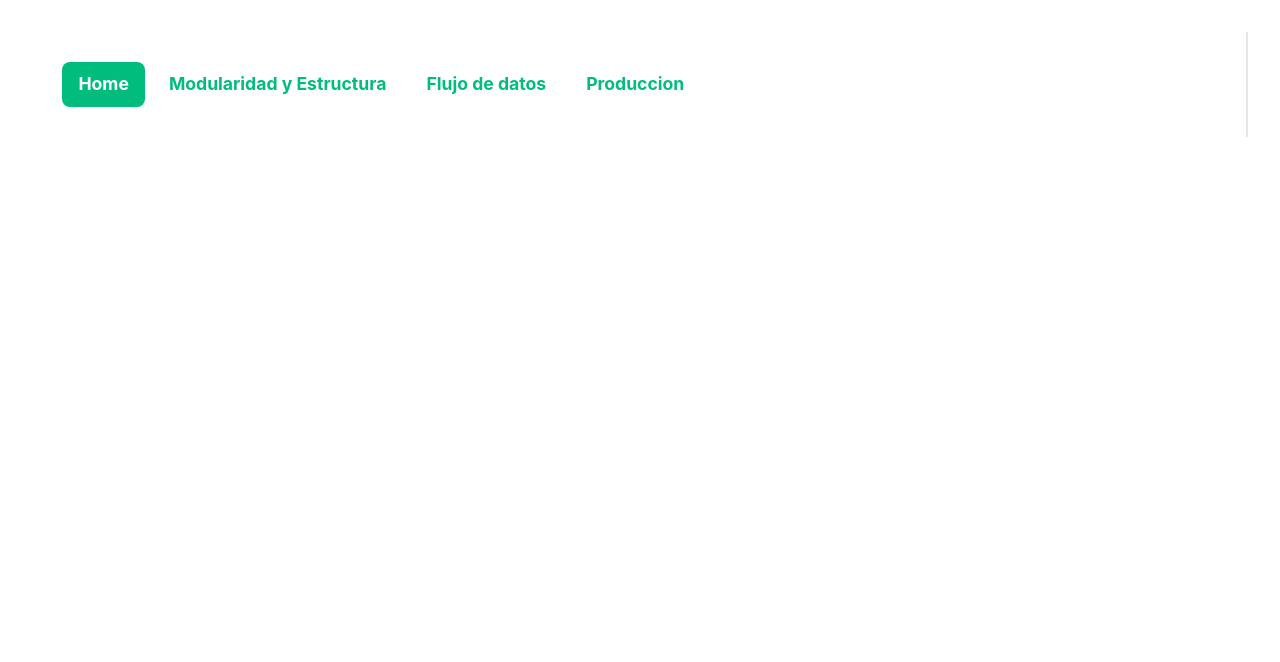
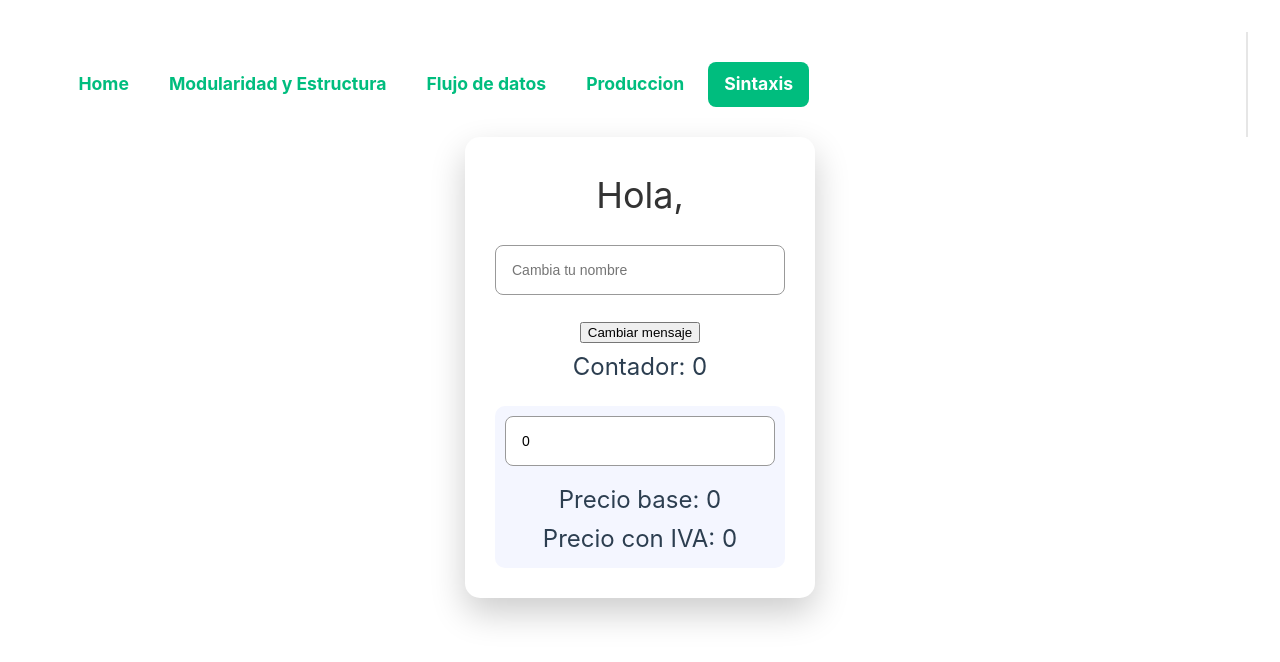
Before and after one commit to Kevingedev/introduccionVUE, a Vue app: page /sintaxis in a window 1280 px wide. Shown: the top 662 px of the page. Built offline with nearby package versions, Linux system fonts and the light colour scheme.

Commit message:
actual. singtaxis vue

```diff
--- /dev/null
+++ b/src/components/Sintaxis.vue
@@ -0,0 +1,76 @@
+<script setup>
+import { ref, computed } from 'vue'
+const nombre = ref('')
+const mensaje = ref('')
+const contador = ref(0)
+
+const precio = ref(0)
+const precioConIVA = computed(() => precio.value * 1.21)
+
+const actualizarMensaje = () => {
+  mensaje.value = 'Mensaje actualizado'
+  contador.value++
+}
+</script>
+
+<template>
+  <div class="container">
+    <div class="card">
+            <!-- Interpolación -->
+        <h2>Hola, {{ nombre }}</h2>
+
+        <!-- v-model -->
+        <input v-model="nombre" placeholder="Cambia tu nombre" class="input" />
+
+        <!-- v-on -->
+        <button @click="actualizarMensaje">
+          Cambiar mensaje
+        </button>
+
+        <p>{{ mensaje }}</p>
+        <p>Contador: {{ contador }}</p>
+
+          <div class="precio-box">
+              <!-- computed -->
+            <input type="number" v-model="precio" class="input" />
+            <p>Precio base: {{ precio }}</p>
+            <p>Precio con IVA: {{ precioConIVA }}</p>
+
+          </div>
+
+  </div>
+
+  </div>
+
+</template>
+
+<style scoped>
+.card {
+  background: white;
+  padding: 30px;
+  border-radius: 15px;
+  width: 350px;
+  box-shadow: 0 15px 35px rgba(0, 0, 0, 0.2);
+  text-align: center;
+  font-size: 1.5rem;
+}
+h2 {
+  margin-bottom: 20px;
+  color: #333;
+}
+.input {
+  width: 100%;
+  padding: 1rem;
+  border-radius: 8px;
+  border: 1px solid #999999;
+  margin-bottom: 15px;
+  font-size: 14px;
+  transition: 0.3s;
+}
+.precio-box {
+  margin-top: 20px;
+  padding: 10px;
+  background: #f4f6ff;
+  border-radius: 10px;
+}
+</style>
--- a/src/components/layout/Sidebar.vue
+++ b/src/components/layout/Sidebar.vue
@@ -10,6 +10,7 @@ const path = computed((): string => {
   if (pathURL.includes("/estructura")) return "Modularidad y Estructura";
   if (pathURL.includes("/flujo"))      return "Flujo de datos";
   if (pathURL.includes("/produccion")) return "Produccion";
+  if (pathURL.includes("/sintaxis")) return "Sintaxis";
 
   return "Home";
 });
@@ -19,6 +20,7 @@ const navItems: {name: string, route: string}[] = [
     {name: 'Modularidad y Estructura', route: '/estructura'},
     {name: 'Flujo de datos', route: '/flujo'},
     {name: 'Produccion', route: '/produccion'},
+    {name: 'Sintaxis', route: '/sintaxis'},
 ]
 
 </script>
--- a/src/router/index.ts
+++ b/src/router/index.ts
@@ -13,6 +13,11 @@ const router = createRouter({
       name: 'estructura',
       component: () => import('../views/ejemplosK/EstructuraView.vue'),
     },
+    {
+      path: '/sintaxis',
+      name: 'sintaxis',
+      component: () => import('../views/SintaxisView.vue'),
+    },
   ],
 })
 
--- /dev/null
+++ b/src/views/SintaxisView.vue
@@ -0,0 +1,9 @@
+<script setup>
+import Sintaxis from '../components/Sintaxis.vue'
+</script>
+<template>
+    <div>
+
+        <Sintaxis/>
+    </div>
+</template>
```
